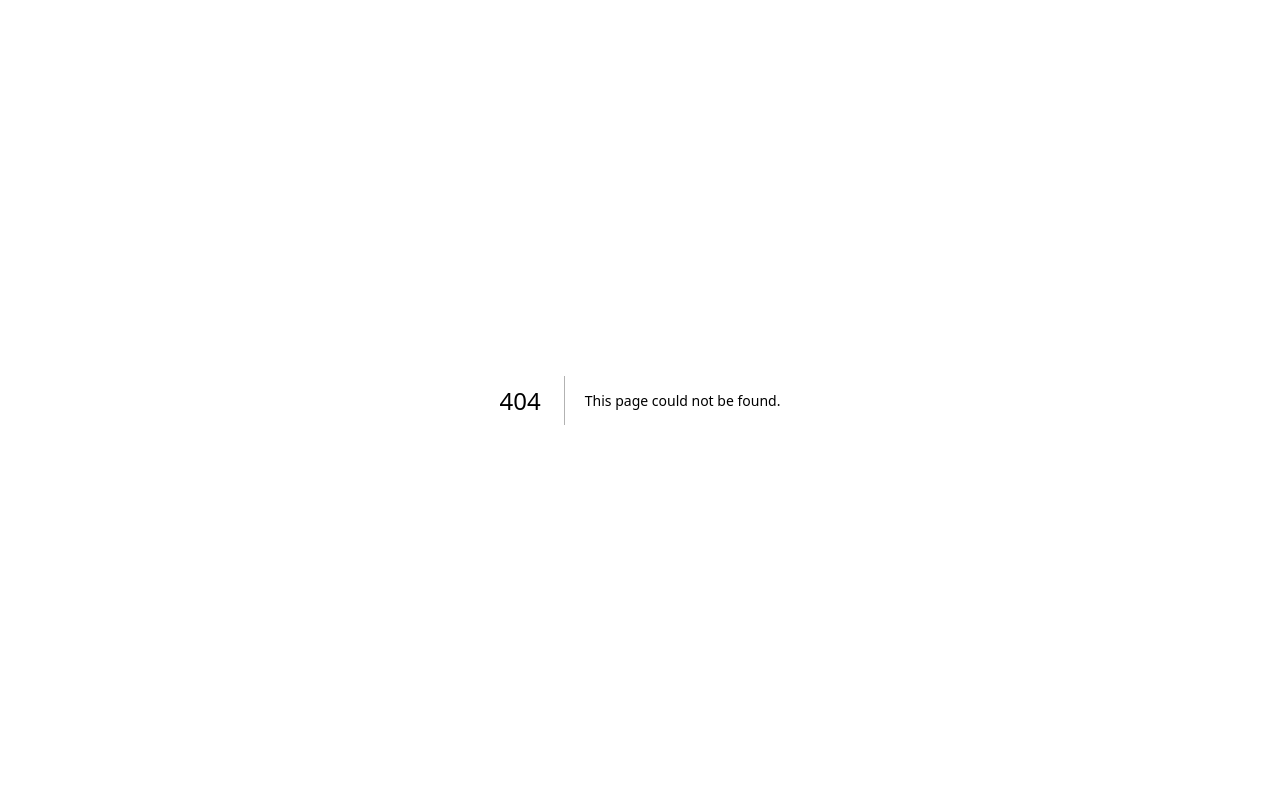
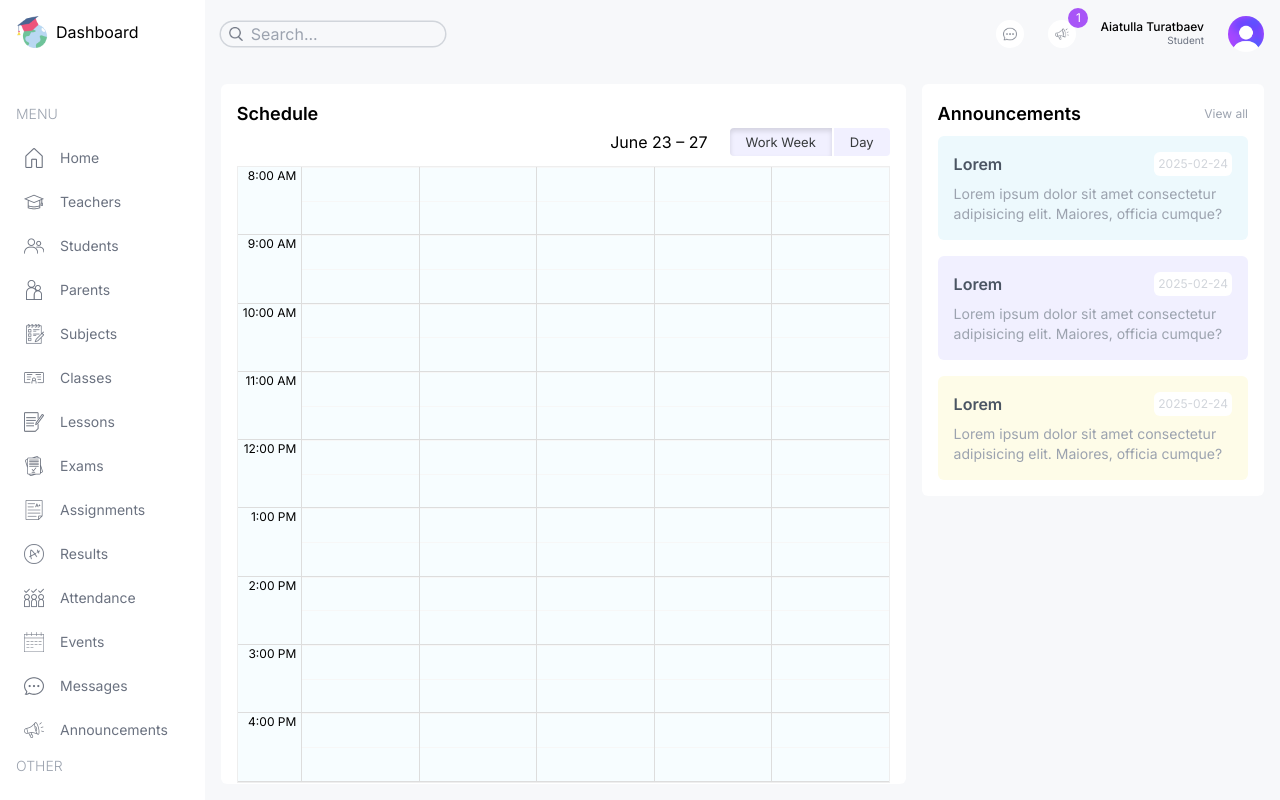
Before and after one commit to Aiatulla/dashboard, a Next.js app: page /teacher in a window 1280 px wide. Before the commit this address had no page. Built offline with nearby package versions, Linux system fonts and the light colour scheme.

Commit message:
base teacher page

```diff
--- a/src/app/(dashboard)/layout.tsx
+++ b/src/app/(dashboard)/layout.tsx
@@ -1,5 +1,5 @@
 import Link from "next/link";
-import Image from 'next/image';
+import Image from "next/image";
 import NavBar from "@/components/nav-bar";
 import Menu from "@/components/Menu";
 
@@ -12,15 +12,18 @@
     <div className="flex h-screen">
       {/* LEFT */}
       <div className="w-[16%] md:w-[16%] lg:w-[16%] xl:w-[16%] overflow-scroll">
-          <Link href='/' className="flex items-center justify-center lg:justify-start gap-2 p-4">
-          <Image src='/logo.png' height={32} width={32} alt="logo"/>
+        <Link
+          href="/"
+          className="flex items-center justify-center lg:justify-start gap-2 p-4"
+        >
+          <Image src="/logo.png" height={32} width={32} alt="logo" />
           <span className="hidden lg:block">Dashboard</span>
         </Link>
-          <Menu/>
+        <Menu />
       </div>
       {/* RIGHT */}
-        <div className="w-[84%]  md:w-[84%] lg:w-[84%] xl:w-[84%] bg-[#F7F8FA] overflow-scroll">
-          <NavBar/>
+      <div className="w-[84%]  md:w-[84%] lg:w-[84%] xl:w-[84%] bg-[#F7F8FA] overflow-scroll flex flex-col">
+        <NavBar />
         {children}
       </div>
     </div>
--- /dev/null
+++ b/src/app/(dashboard)/teacher/page.tsx
@@ -0,0 +1,22 @@
+import Announcement from "@/components/announcement";
+import BigCalendar from "@/components/big-calendar";
+
+const TeacherPage = () => {
+  return (
+    <div className="flex-1 p-4 flex gap-4 flex-col xl:flex-row">
+      {/* LEFT */}
+      <div className="w-full xl:w-2/3">
+        <div className="h-full bg-white p-4 rounded-md">
+          <h1 className="text-lg font-semibold">Schedule</h1>
+          <BigCalendar />
+        </div>
+      </div>
+      {/* RIGHT */}
+      <div className="w-full xl:w-1/3 flex flex-col gap-6">
+        <Announcement />
+      </div>
+    </div>
+  );
+};
+
+export default TeacherPage;
--- a/src/app/(dashboard)/teacher/teacher.tsx
+++ /dev/null
@@ -1,7 +0,0 @@
-const TeacherPage = () => {
-  return (
-    <div>TeacherPage</div>
-  )
-}
-
-export default TeacherPage
```
Lines whose indentation alone changed are shown as unchanged.
